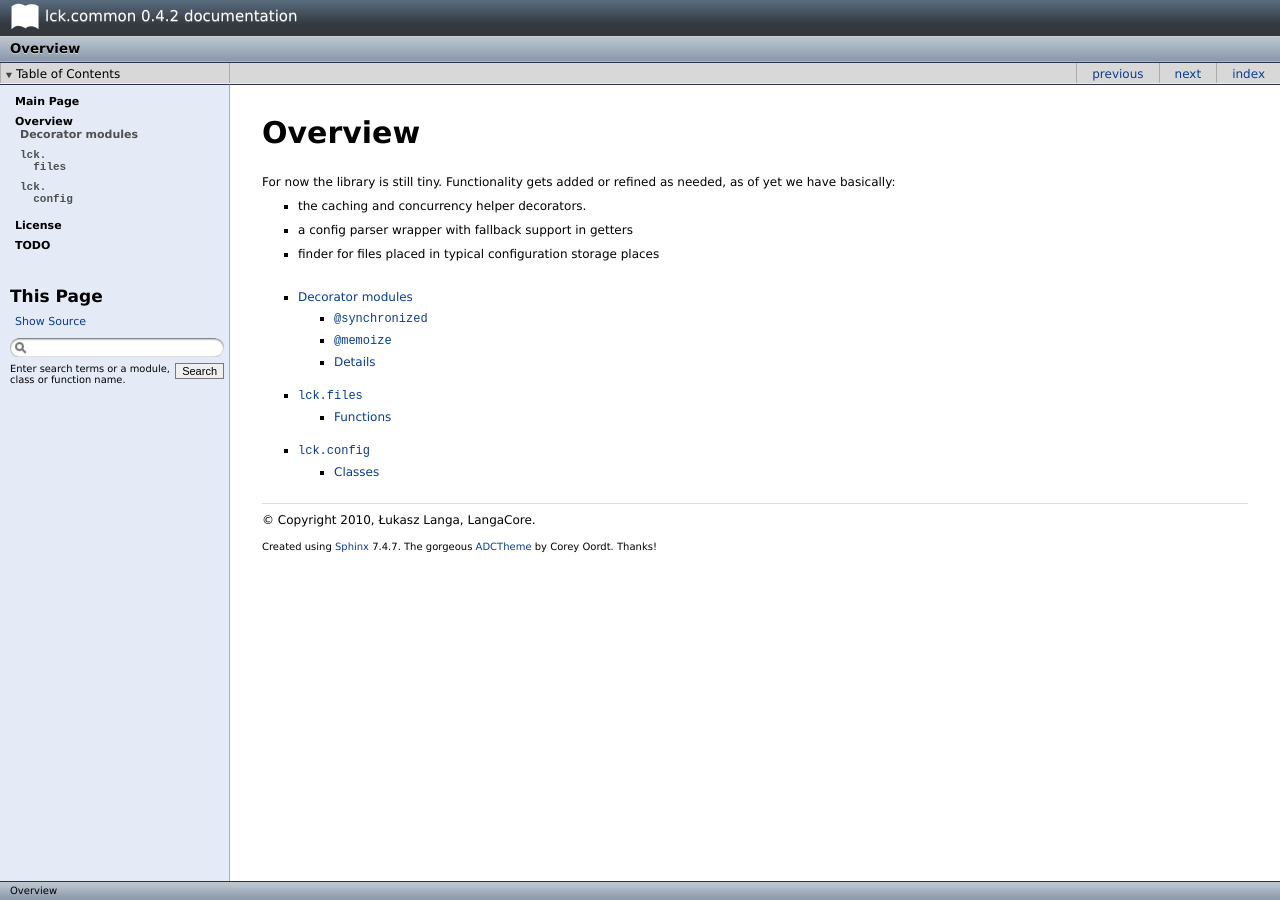
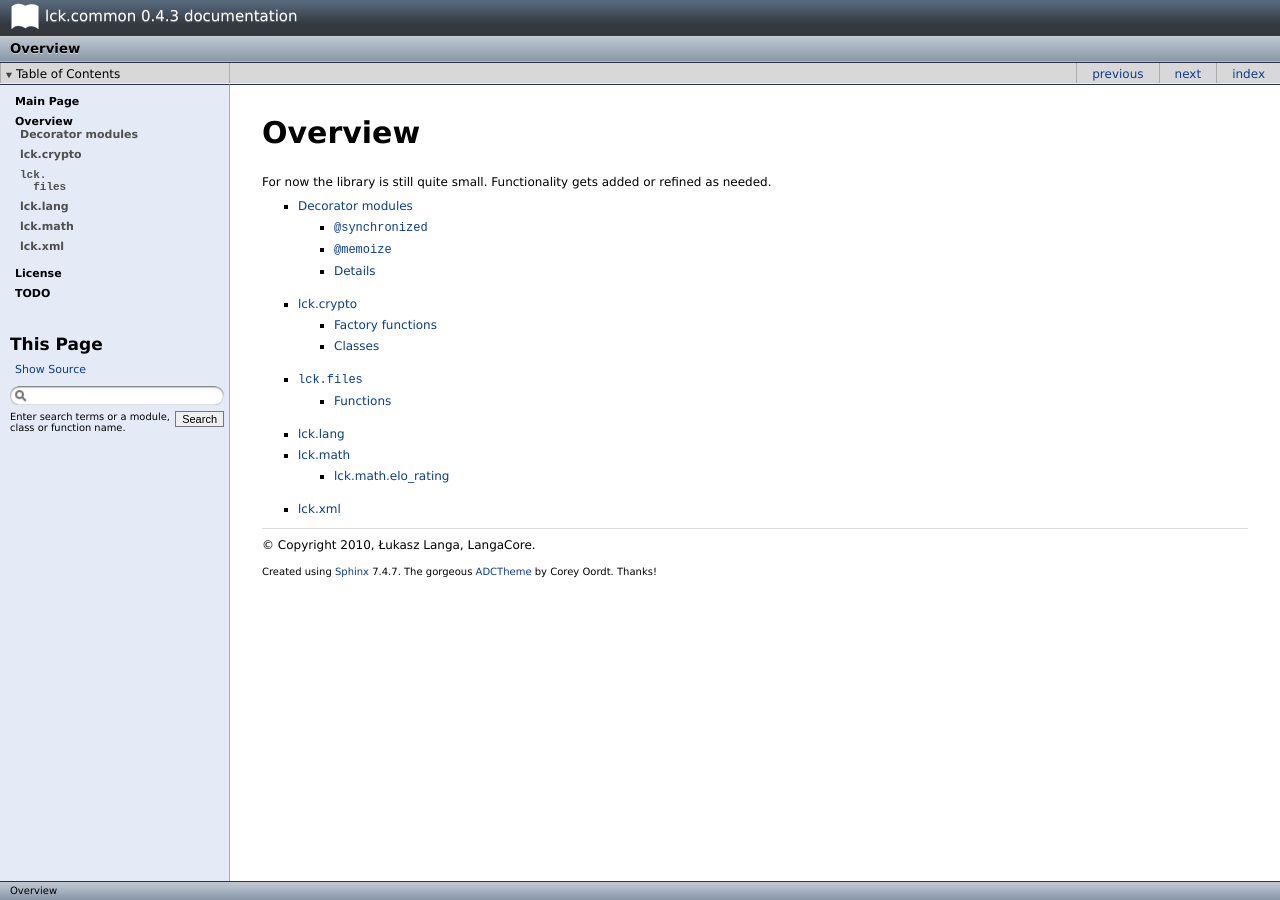
Before and after one commit to ambv/kitpy, a Sphinx documentation site: the page built from doc/overview.rst, in a window 1280 px wide. Built offline with Sphinx 7.4.7, drawn with Linux system fonts in a browser that asks for light colours.

```diff
--- a/doc/conf.py
+++ b/doc/conf.py
@@ -47,7 +47,7 @@ copyright = u'2010, Łukasz Langa, LangaCore'
 # The short X.Y version.
 version = '0.4'
 # The full version, including alpha/beta/rc tags.
-release = '0.4.2'
+release = '0.4.3'
 
 # The language for content autogenerated by Sphinx. Refer to documentation
 # for a list of supported languages.
--- a/doc/lck.config.rst
+++ /dev/null
@@ -1,14 +0,0 @@
-``lck.config``
-==============
-
-.. automodule:: lck.config
-
-Classes
--------
-
-.. currentmodule:: lck.config
-
-.. autosummary::
-   :toctree:
-
-   FunkyConfigParser
--- /dev/null
+++ b/doc/lck.math.rst
@@ -0,0 +1,8 @@
+lck.math
+========
+.. automodule:: lck.math
+
+
+lck.math.elo_rating
+-------------------
+.. autofunction:: lck.math.elo_rating.rate
--- /dev/null
+++ b/doc/lck.xml.rst
@@ -0,0 +1,6 @@
+lck.xml
+=======
+
+.. automodule:: lck.xml
+
+.. autofunction:: etree_to_dict
--- a/doc/overview.rst
+++ b/doc/overview.rst
@@ -1,15 +1,14 @@
 Overview
 --------
-For now the library is still tiny. Functionality gets added or refined
-as needed, as of yet we have basically:
-
-* the caching and concurrency helper decorators.
-* a config parser wrapper with fallback support in getters
-* finder for files placed in typical configuration storage places
+For now the library is still quite small. Functionality gets added or refined as
+needed.
 
 .. toctree::
    :maxdepth: 2
 
    decorators
+   lck.crypto
    lck.files
-   lck.config
+   lck.lang
+   lck.math
+   lck.xml
```
Also changed, not shown: README.rst (+15 -0 lines), doc/lck.config.FunkyConfigParser.rst (deleted, +0 -35 lines), doc/lck.crypto.rst (added, +24 -0 lines), doc/lck.lang.rst (added, +10 -0 lines), 5 other files.
